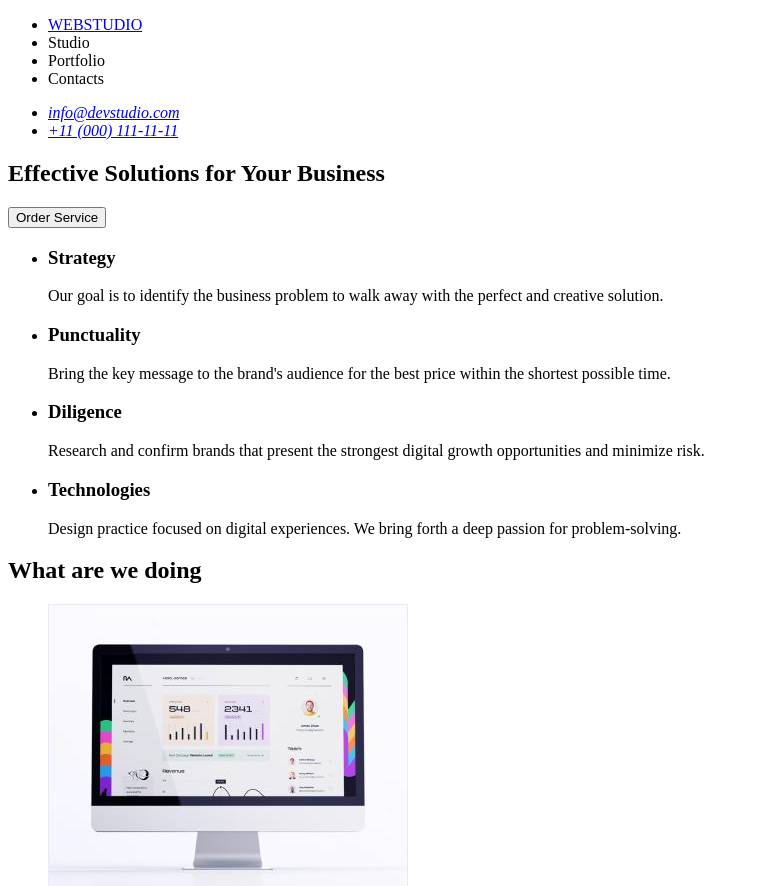
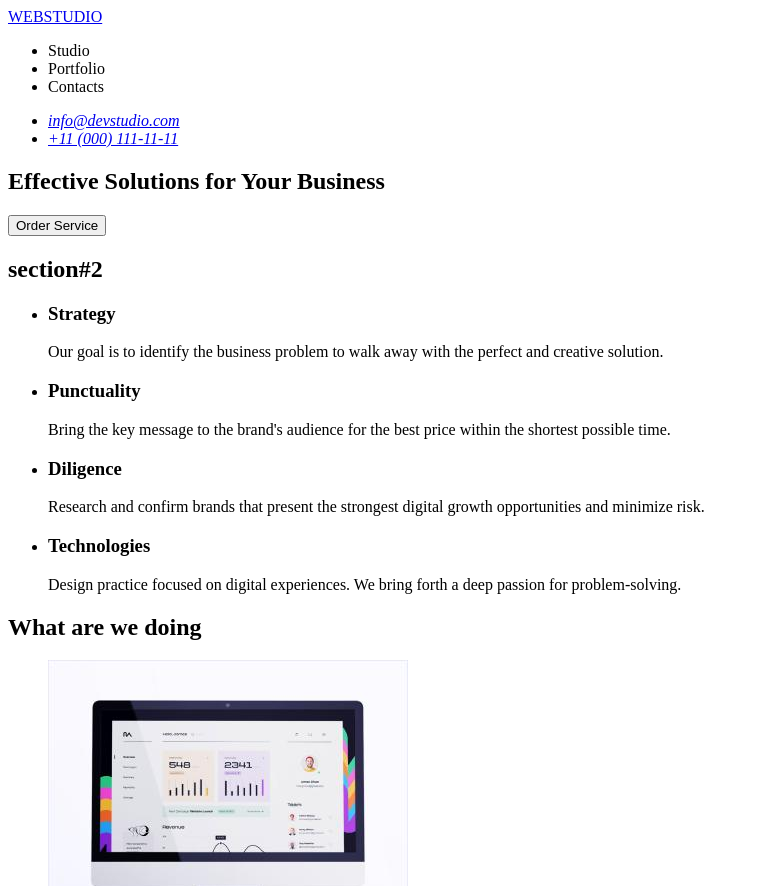
Before and after one commit to AndrzejSever/goit-markup-hw-01, a plain HTML site: page index.html in a window 1280 px wide. Shown: the top 886 px of the page, without its empty margins (0-759 px from the left). Drawn offline with Linux system fonts and the light colour scheme.

Commit message:
correction #1

```diff
--- a/index.html
+++ b/index.html
@@ -9,10 +9,8 @@
   <body>
     <header>
       <nav>
+        <a href="./index.html"> WEBSTUDIO </a>
         <ul>
-          <li>
-            <a href="#"> WEBSTUDIO </a>
-          </li>
           <li>Studio</li>
           <li>Portfolio</li>
           <li>Contacts</li>
@@ -34,6 +32,7 @@
       </section>
       <!-- section#2 -->
       <section>
+        <h2>section#2</h2>
         <ul>
           <li>
             <h3>Strategy</h3>
```
